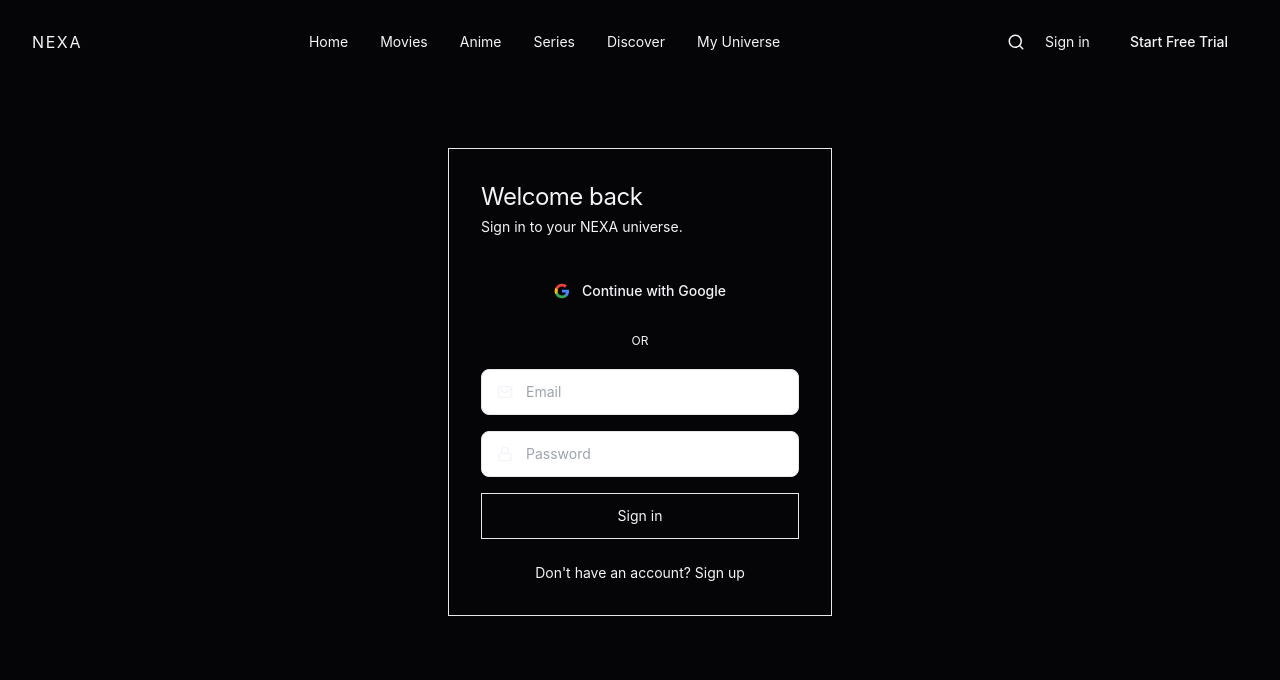
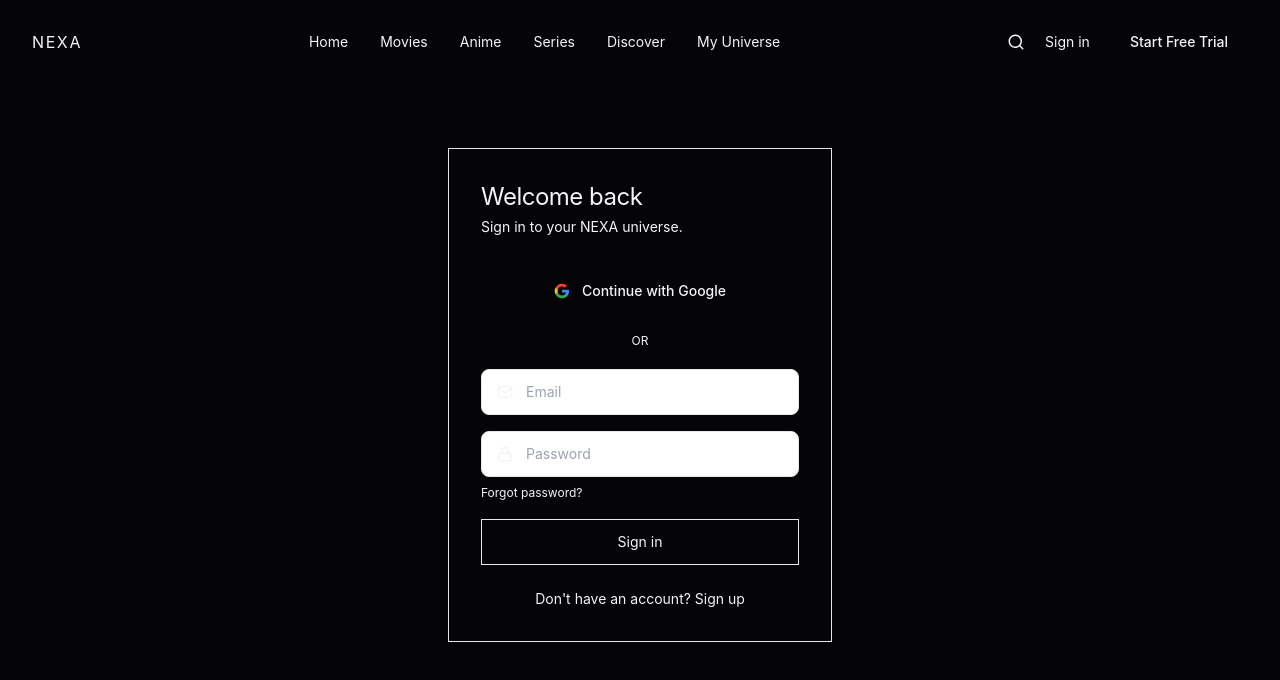
Before and after one commit to snsesu/Tzi, a Next.js app: page /login in a window 1280 px wide. Shown: the top 680 px of the page. Built offline with nearby package versions, Linux system fonts and the light colour scheme; no server answers.

Commit message:
Add Forgot password link to login page

```diff
--- a/app/login/page.tsx
+++ b/app/login/page.tsx
@@ -2,6 +2,7 @@
 
 import { useState } from "react";
 import { useRouter } from "next/navigation";
+import Link from "next/link";
 import { Mail, Lock } from "lucide-react";
 import Navbar from "@/components/Navbar";
 import { supabase } from "@/lib/supabase";
@@ -88,6 +89,7 @@
                 className="w-full bg-obsidian border border-charcoal rounded-lg pl-11 pr-4 py-3 text-sm text-carbon outline-none focus:border-iris"
               />
             </div>
+            <div>
               <div className="relative">
                 <Lock size={16} className="absolute left-4 top-1/2 -translate-y-1/2 text-smoke" />
                 <input
@@ -99,6 +101,12 @@
                   placeholder="Password"
                   className="w-full bg-obsidian border border-charcoal rounded-lg pl-11 pr-4 py-3 text-sm text-carbon outline-none focus:border-iris"
                 />
+              </div>
+              {mode === "login" && (
+                <Link href="/forgot-password" className="text-xs text-smoke hover:text-iris mt-2 inline-block">
+                  Forgot password?
+                </Link>
+              )}
             </div>
 
             {error && <p className="text-sm text-red-400">{error}</p>}
```
Lines whose indentation alone changed are shown as unchanged.
